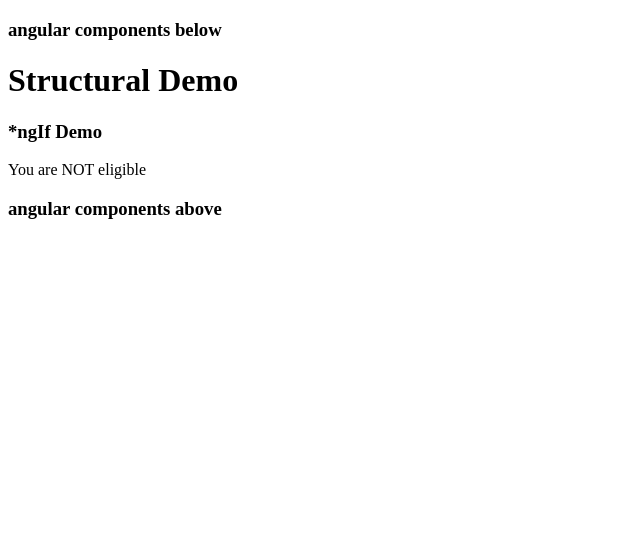
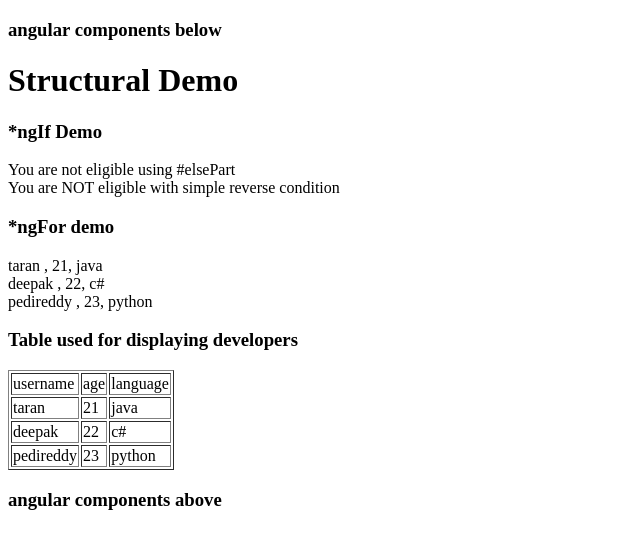
Before and after one commit to vineetsemwal/cgifresh22, an Angular app in the folder clientside/angular-projects/first-app/: page / in a window 1280 px wide. Shown: the top 548 px of the page, without its empty margins (0-640 px from the left). Built offline with nearby package versions, Linux system fonts and the light colour scheme.

Commit message:
*ngfor demo

```diff
--- a/clientside/angular-projects/first-app/src/app/strctural-demo/strctural-demo.component.html
+++ b/clientside/angular-projects/first-app/src/app/strctural-demo/strctural-demo.component.html
@@ -2,14 +2,36 @@
 
 <h3>*ngIf Demo</h3>
 
+<div *ngIf="isEligible(); else elsePart">You are elgible for employment</div>
 
+<ng-template #elsePart> You are not eligible using #elsePart </ng-template>
 
-<div  *ngIf="isEligible()" >
-
-  You are elgible for employment
-
+<div *ngIf="!isEligible()">
+  You are NOT eligible with simple reverse condition
 </div>
 
-<div *ngIf="!isEligible()">
-You are NOT eligible
+<h3>*ngFor demo</h3>
+
+<div *ngFor="let dev of devs">
+  {{ dev.username }} , {{ dev.age }}, {{ dev.language }}
 </div>
+
+<h3>Table used for displaying developers</h3>
+
+<table border="1">
+  <tr>
+    <td>username</td>
+    <td>age</td>
+    <td>language</td>
+  </tr>
+
+  <tr *ngFor="let dev of devs">
+    <td>
+      {{ dev.username }}
+    </td>
+
+    <td>{{ dev.age }}</td>
+
+    <td>{{ dev.language }}</td>
+  </tr>
+</table>
--- a/clientside/angular-projects/first-app/src/app/strctural-demo/strctural-demo.component.ts
+++ b/clientside/angular-projects/first-app/src/app/strctural-demo/strctural-demo.component.ts
@@ -1,4 +1,5 @@
 import { Component, OnInit } from '@angular/core';
+import { Developer } from '../employee';
 
 @Component({
   selector: 'structural-demo',
@@ -8,6 +9,15 @@ import { Component, OnInit } from '@angular/core';
 export class StructuralDemoComponent  {
 
 age:number=80;
+devs:Developer[]=[
+
+  new Developer("taran",21,"dev", "java"),
+  new Developer("deepak",22,"dev", "c#"),
+  new Developer("pedireddy",23,"dev", "python"),
+
+
+]
+
 
 isEligible():boolean{
 const flag=this.age>=18 && this.age<=60;
```
